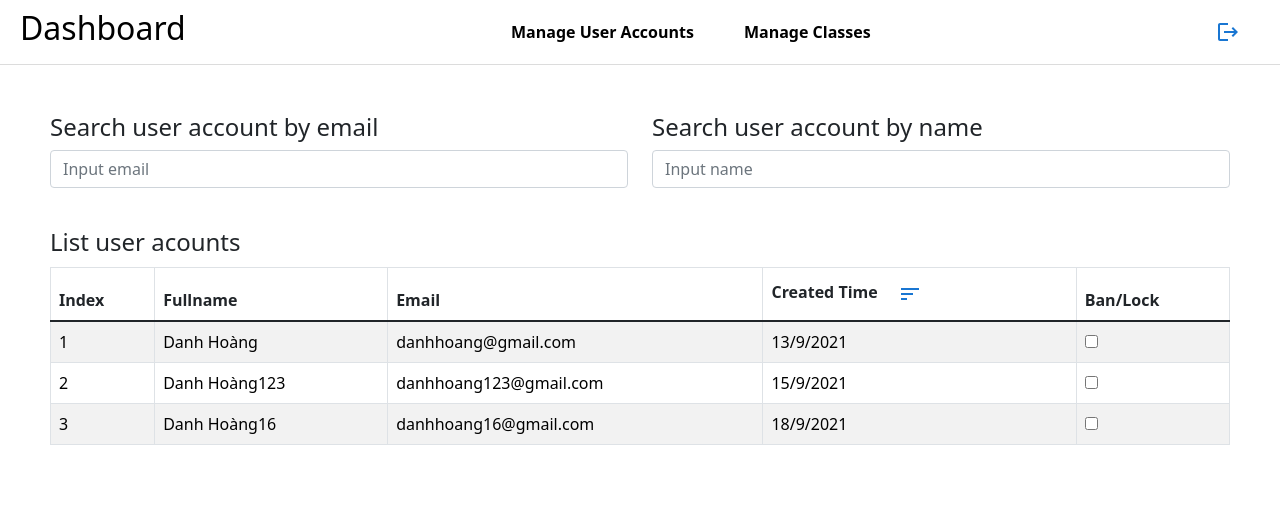
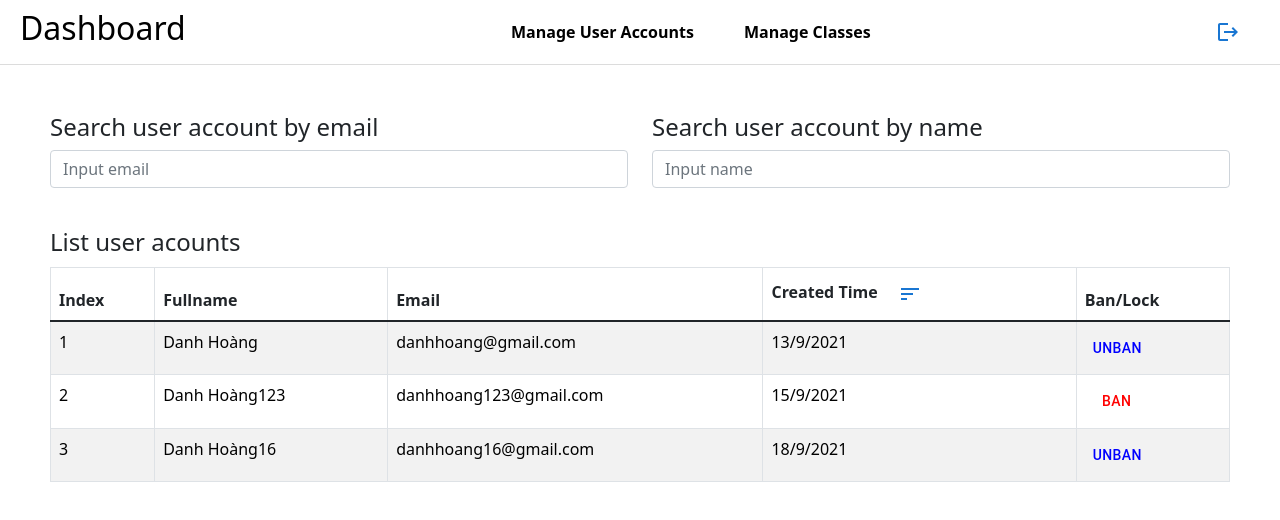
Before and after one commit to letrongbang120/classroom, a React (Create React App) app in the folder frontend/: page /admin/users in a window 1280 px wide. Shown: the top 520 px of the page. Built offline with nearby package versions, Linux system fonts and the light colour scheme.

Commit message:
Update Ban/Lock UI

```diff
--- a/frontend/src/components/UserDetails/UserDetails.js
+++ b/frontend/src/components/UserDetails/UserDetails.js
@@ -1,5 +1,8 @@
 import React from "react";
 import "../../../node_modules/bootstrap/dist/css/bootstrap.min.css";
+import Button from "@mui/material/Button";
+
+const ban = false;
 
 function UserDetails() {
   return (
@@ -17,7 +20,12 @@ function UserDetails() {
                   <label for="ban" style={{ marginRight: "10px" }}>
                     Ban/Lock
                   </label>
-                  <input type="checkbox" id="ban" name="ban"/>
+                  {/* Truyền user vào rồi thay ban = user.ban (Xoá const ở trên) */}
+                  {ban ? (
+                    <Button style={{ color: "blue" }}>Unban</Button>
+                  ) : (
+                    <Button style={{ color: "red" }}>Ban</Button>
+                  )}
                 </div>
 
                 <div className="col-md-12">
--- a/frontend/src/components/Users/Users.js
+++ b/frontend/src/components/Users/Users.js
@@ -10,16 +10,19 @@ export default function Users() {
       fullname: "Danh Hoàng",
       email: "danhhoang@gmail.com",
       createdTime: "13/9/2021",
+      ban: true
     },
     {
       fullname: "Danh Hoàng123",
       email: "danhhoang123@gmail.com",
       createdTime: "15/9/2021",
+      ban: false
     },
     {
       fullname: "Danh Hoàng16",
       email: "danhhoang16@gmail.com",
       createdTime: "18/9/2021",
+      ban: true
     },
   ];
   return (
@@ -99,7 +102,10 @@ export default function Users() {
                       </Link>
                     </td>
                     <td>
-                        <input type="checkbox"/>
+                        {user.ban ?
+                          <Button style={{color:"blue"}}>Unban</Button>
+                          : <Button style={{color:"red"}}>Ban</Button>
+                        }
                     </td>
                   </tr>
                 );
```
